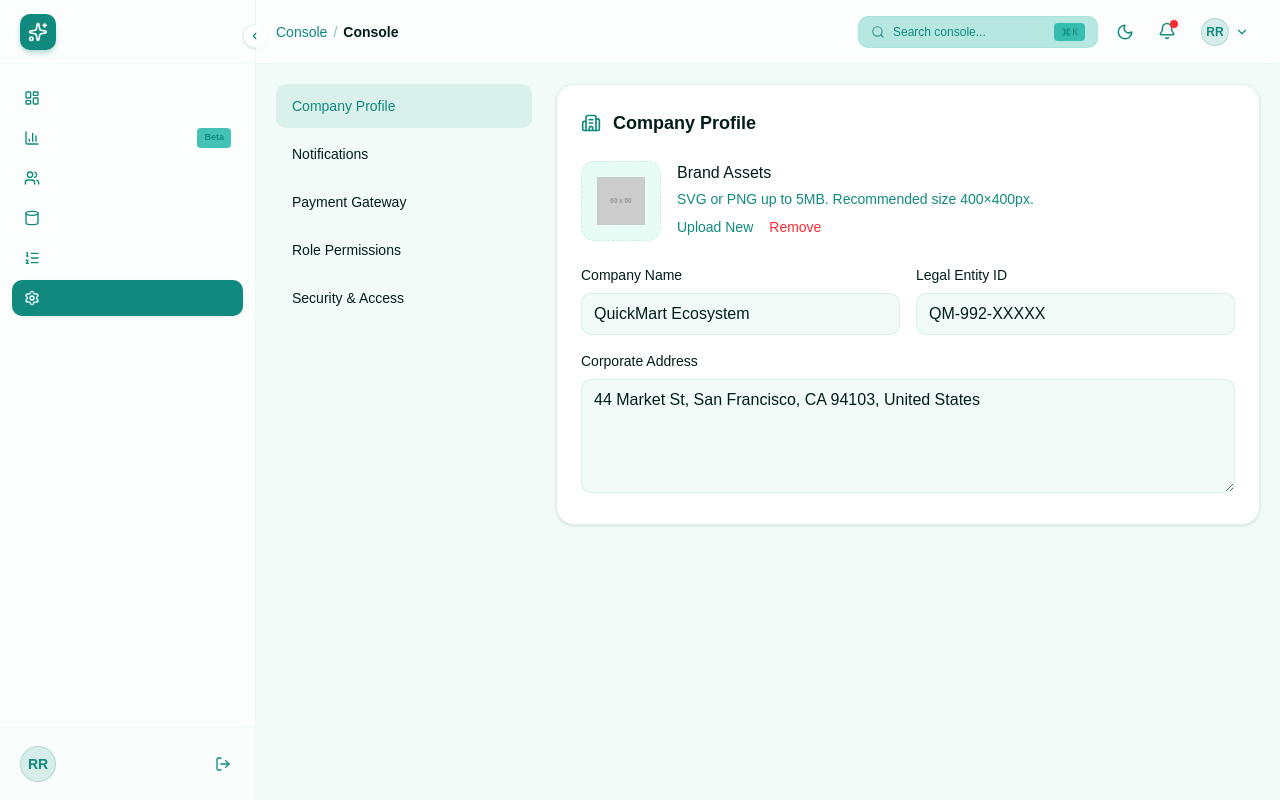
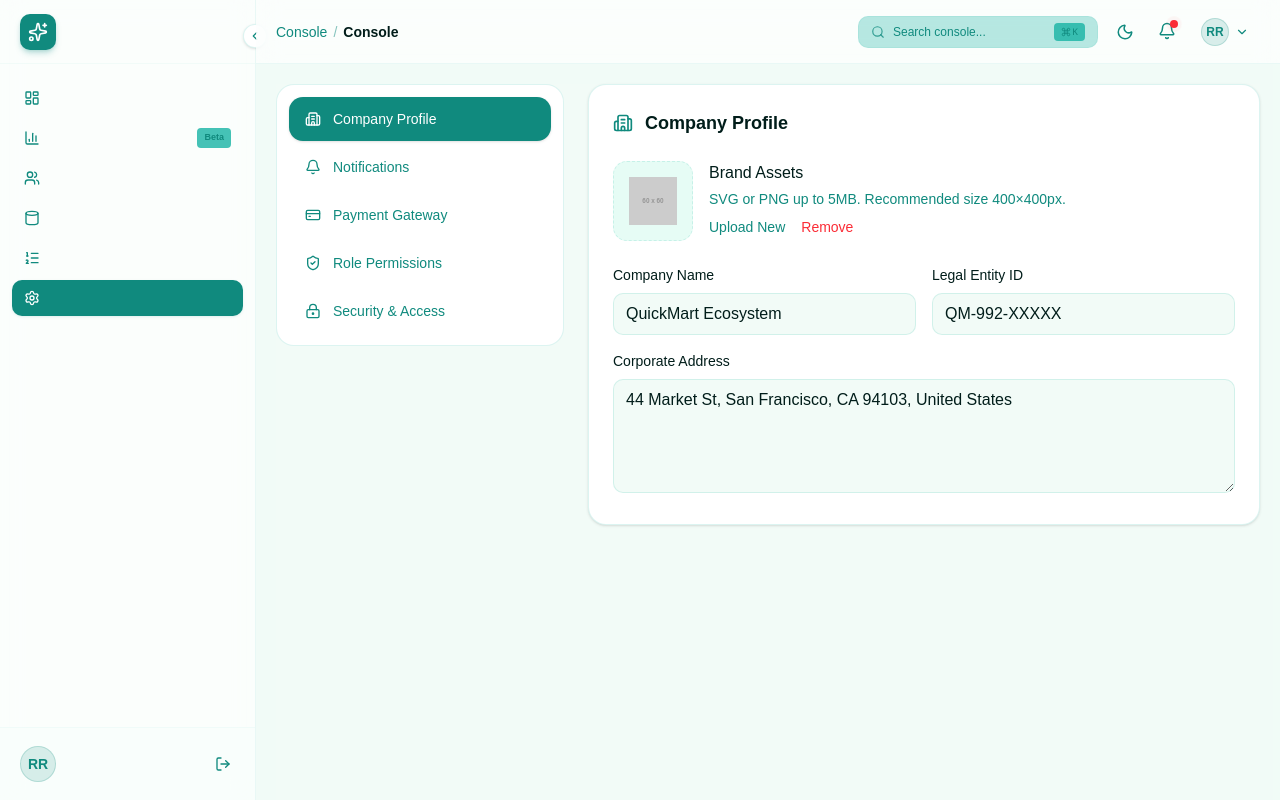
Before and after one commit to ranajitchandra/local_saas, a React (Vite) app: page /dashboard/settings/company-profile in a window 1280 px wide. Built offline with nearby package versions, Linux system fonts and the light colour scheme.

Commit message:
improve sidebar with icon

```diff
--- a/src/pages/Dashboard/Settings/SettingsSidebar.tsx
+++ b/src/pages/Dashboard/Settings/SettingsSidebar.tsx
@@ -3,23 +3,34 @@ import { NavLink } from "react-router";
 
 export default function SettingsSidebar() {
     return (
-        <aside className="w-full lg:w-64">
+        <aside className="w-full lg:w-72">
+            <div className="rounded-2xl border bg-card p-3">
                 <div className="space-y-1">
-                {settingsMenus.map((menu) => (
+                    {settingsMenus.map((menu) => {
+                        const Icon = menu.icon;
+
+                        return (
                             <NavLink
                                 key={menu.id}
                                 to={menu.path}
                                 className={({ isActive }) =>
-                            `block rounded-lg px-4 py-3 text-sm transition-all
+                                    `flex items-center gap-3 rounded-xl px-4 py-3 text-sm font-medium transition-all duration-200
                                     ${isActive
-                                ? "bg-primary/10 text-primary font-medium"
-                                : "hover:bg-muted"
+                                        ? "bg-primary text-primary-foreground shadow-sm"
+                                        : "text-muted-foreground hover:bg-muted hover:text-foreground"
                                     }`
                                 }
                             >
-                        {menu.label}
+                                {({ isActive }) => (
+                                    <>
+                                        <Icon className={`h-4 w-4 ${isActive ? "text-primary-foreground" : ""}`} />
+                                        <span className="hidden md:block"> {menu.label} </span>
+                                    </>
+                                )}
                             </NavLink>
-                ))}
+                        );
+                    })}
+                </div>
             </div>
         </aside>
     );
--- a/src/types/dashboard/settings.ts
+++ b/src/types/dashboard/settings.ts
@@ -1,7 +1,10 @@
+import type { LucideIcon } from "lucide-react";
+
 export type SettingMenu = {
     id: string;
     label: string;
     path: string;
+    icon: LucideIcon;
 };
 
 export type NotificationSetting = {
```
Also changed, not shown: src/Mock_Data/Dashboard/settings.ts (+8 -0 lines). Lines whose indentation alone changed are shown as unchanged.
